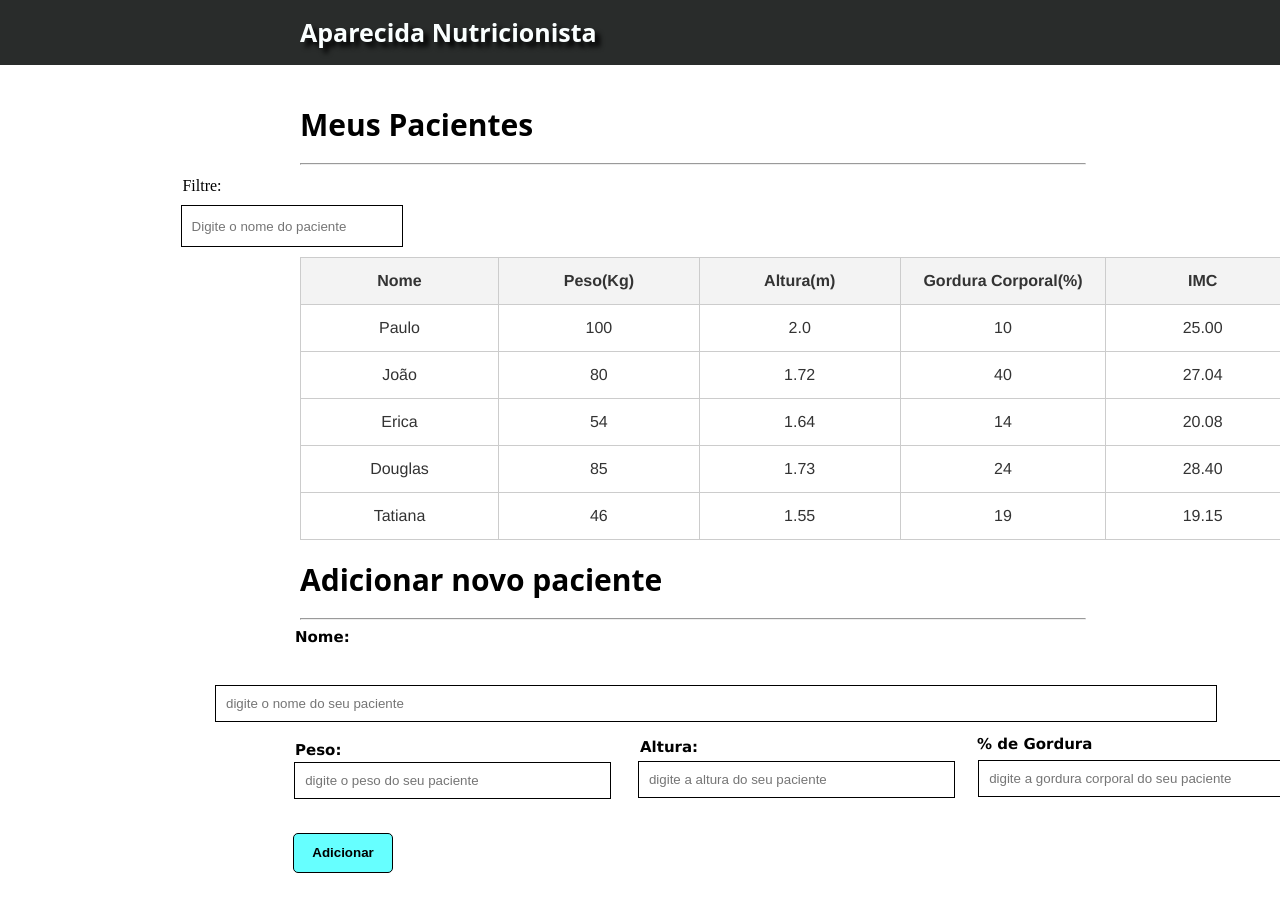
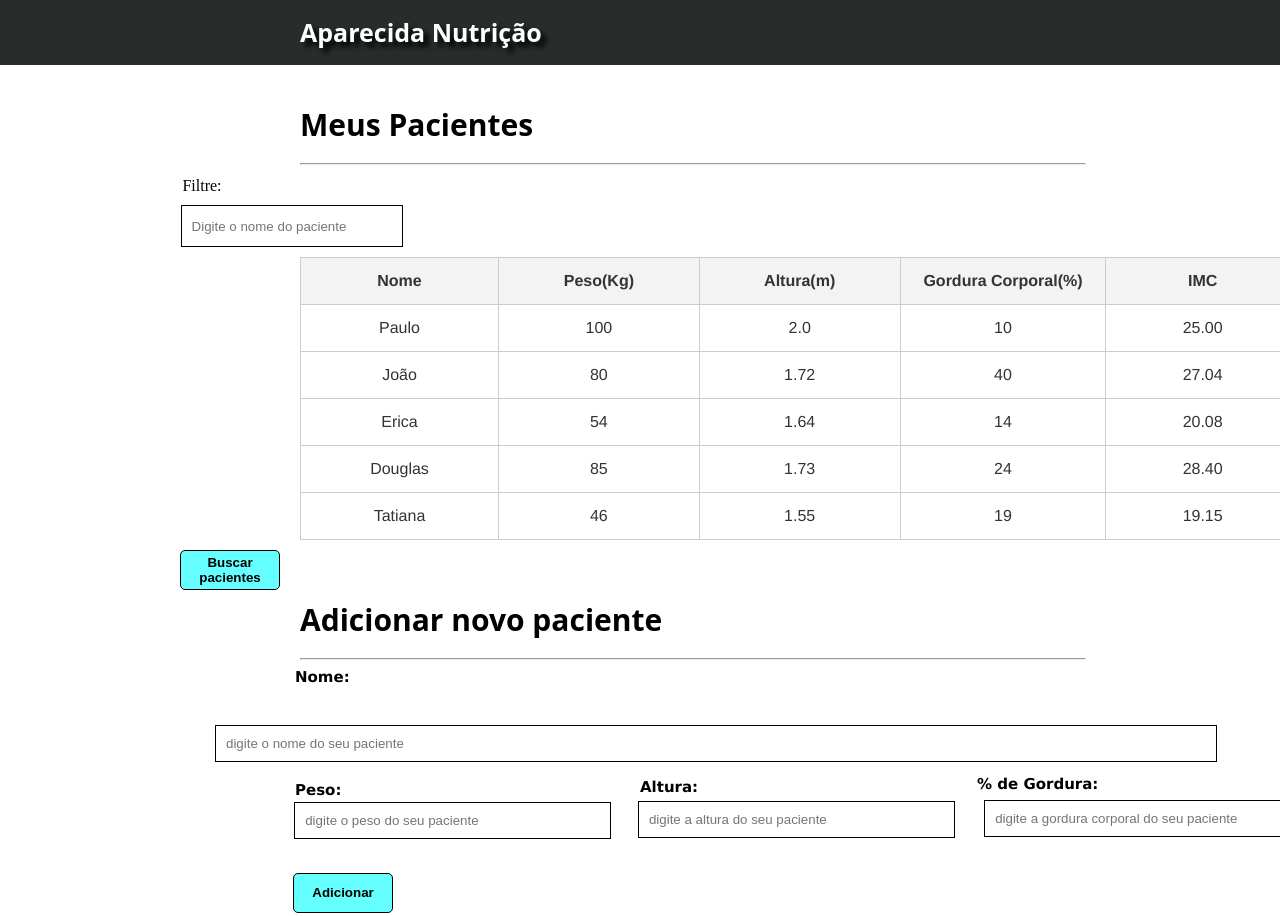
Before and after one commit to IzadoraMR/Projeto-JavaScript, a plain HTML site: page index.html in a window 1280 px wide. Shown: the top 916 px of the page. Drawn offline with Linux system fonts and the light colour scheme.

Commit message:
Update index.html

```diff
--- a/index.html
+++ b/index.html
@@ -9,7 +9,7 @@
 
 <body>
     <main>
-        <h1>Aparecida Nutricionista</h1>
+        <h1>Aparecida Nutrição</h1>
         <nav>
 
             <div class="container">
@@ -69,10 +69,14 @@
                             </tr>
                         </tbody>
                     </table>
+
+                    <button id="buscar-pacientes" class=" botaoprincipal ">Buscar pacientes</button>
                 </div>
+                <span id="erro-ajax" class="invisivel">Erro a buscar pacientes</span>
             </div>
         </nav>
     </main>
+
     <div class="container2">
         <form id="formpaciente">
 
@@ -93,7 +97,7 @@
                 <input id="balaoaltura" type=" text" placeholder="digite a altura do seu paciente" name="altura" />
             </div>
             <div class="grupo ">
-                <label id="textogordura" for="gordura">% de Gordura</label>
+                <label id="textogordura" for="gordura">% de Gordura:</label>
                 <input id="balaogordura" type="text" placeholder="digite a gordura corporal do seu paciente" name="gordura" />
             </div>
             <button id="adicionarpaciente" class="botaoprincipal">Adicionar</button>
@@ -102,6 +106,7 @@
         <script src="form.js"></script>
         <script src="remover-paciente.js"></script>
         <script src="filtra.js"></script>
+        <script src="burcar-pacientes.js"></script>
     </div>
 
 </body>
```
